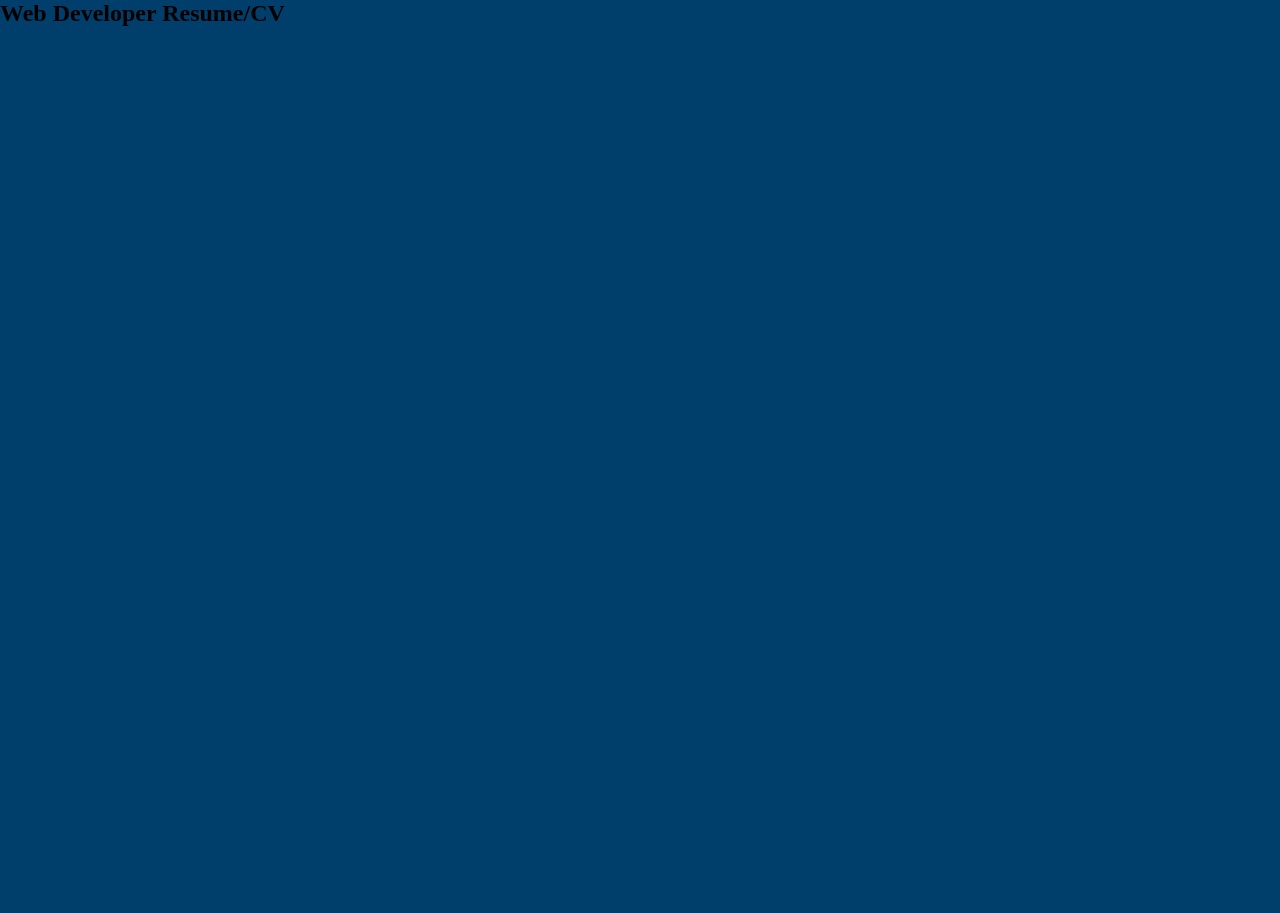
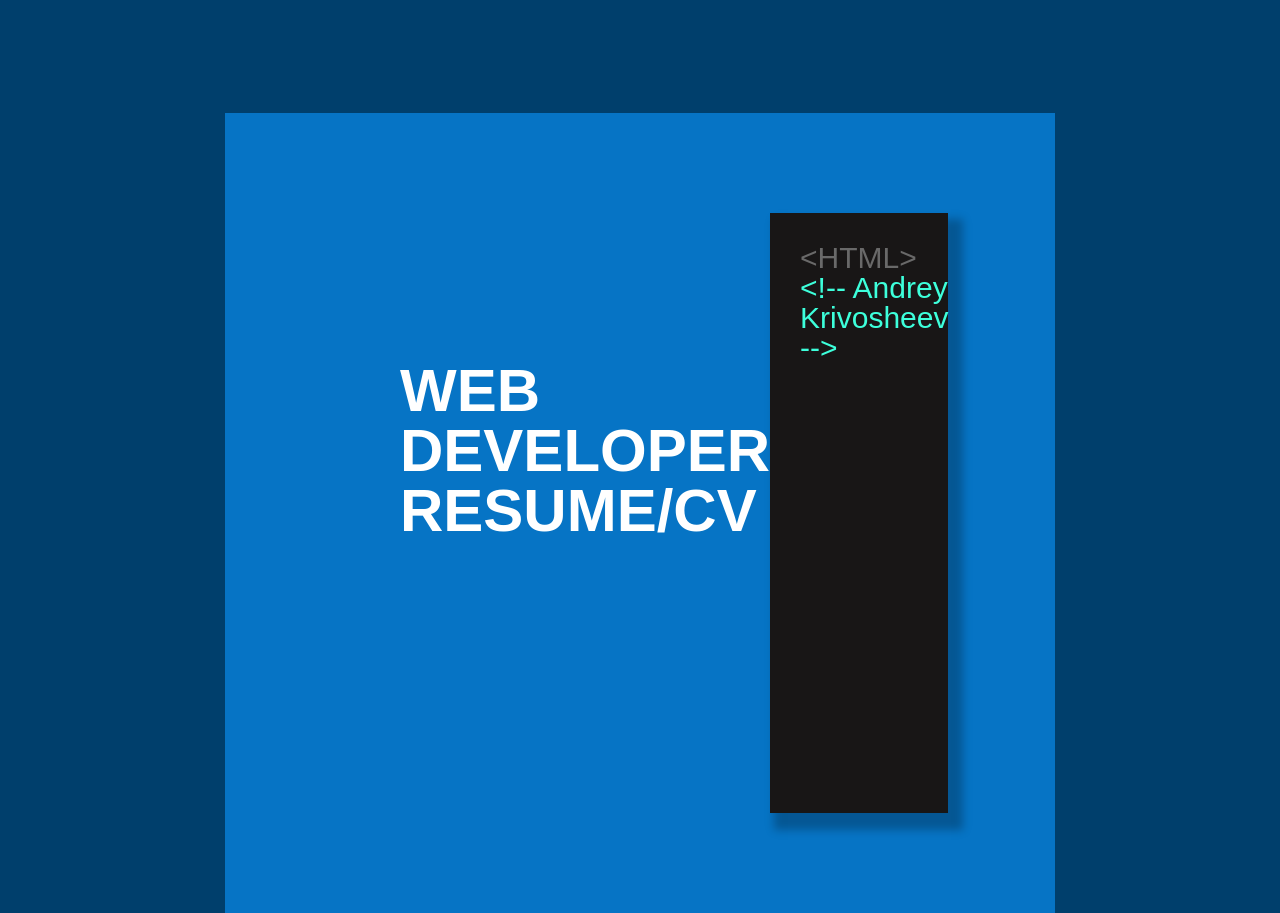
Before and after one commit to feuiuxbe/rsschool-cv, a plain HTML site: page index.html in a window 1280 px wide. Before the commit the page ends 800 px from the top, so only its background shows below. Drawn offline with Linux system fonts and the light colour scheme.

Commit message:
feat: add 2 columns

```diff
--- a/index.html
+++ b/index.html
@@ -8,11 +8,17 @@
   <title>CV Andrey Krivosheev</title>
 </head>
 <body>
+  <header class="header">
+
+  </header>
   <div class="container">
     <section class="title">
-      <h1 class="title-text">Web Developer Resume/CV</h1>
+      <h1 class="title__header">Web Developer Resume/CV</h1>
     </section>
-    <section class="text">
+    <section class="resume-container">
+      <p class="resume__style">&lt;HTML&gt;</p>
+      <h2 class="resume__author">&lt;!-- Andrey Krivosheev --&gt;</h2>
+      <p class="resume__position"></p>
 
     </section>
   </div>
--- a/style.css
+++ b/style.css
@@ -1,3 +1,8 @@
+:root {
+  --resume-tag-style: #696969;
+  --resume-text-style: #3DFFDB;
+}
+
 * {
   margin: 0;
   padding: 0;
@@ -9,3 +14,58 @@ body {
   max-width: 1900px;
   background-color: #003F6C;
 }
+
+.container {
+  display: flex;
+  max-width: 1460px;
+  margin: 113px 225px 100px 225px;
+  background-color: #0674C5;
+}
+
+.title {
+  width: 100%;
+  max-width: 670px;
+}
+
+.title__header {
+  color: #FFFFFF;
+  font-family: 'Arial';
+  font-style: normal;
+  font-weight: 700;
+  font-size: 60px;
+  line-height: 60px;
+  padding-top: calc(361px - 113px);
+  padding-left: 175px;
+  text-transform: uppercase;
+}
+
+.resume-container {
+  background: #181616;
+  box-shadow: 9.32528px 11.1903px 8.39275px 5.59517px rgba(0, 0, 0, 0.25);
+  width: 100%;
+  max-width: 590px;
+  height: 600px;
+  margin-top: 100px;
+  margin-bottom: 100px;
+  margin-right: 175px;
+  padding-left: 30px;
+  padding-top: 30px;
+}
+
+.resume__style {
+  color: var(--resume-tag-style);
+  font-family: 'Arial';
+  font-style: normal;
+  font-weight: 400;
+  font-size: 30px;
+  line-height: 30px;
+}
+
+.resume__author {
+  color: var(--resume-text-style);
+  font-family: 'Arial';
+  font-style: normal;
+  font-weight: 400;
+  font-size: 30px;
+  line-height: 30px;
+}
```
